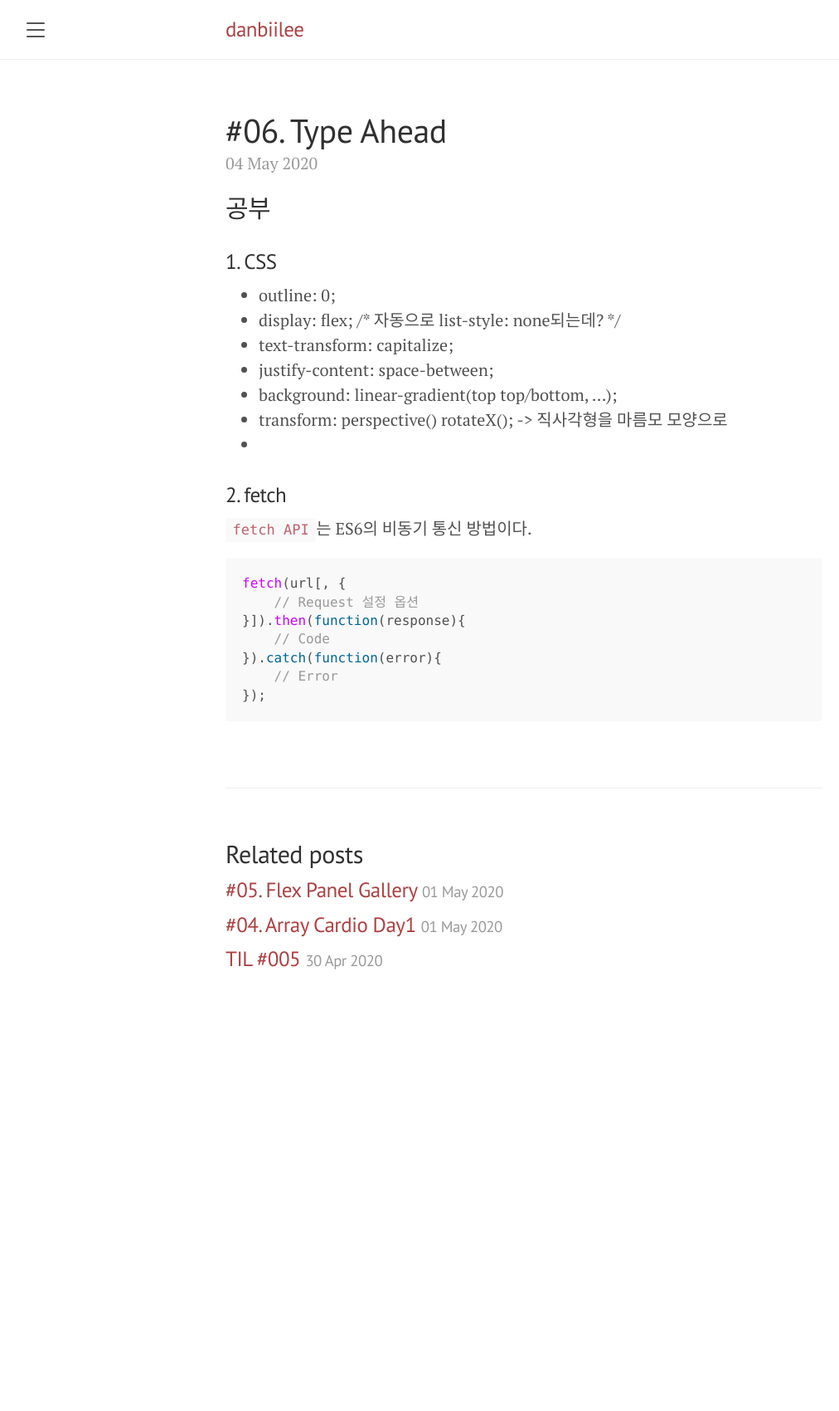
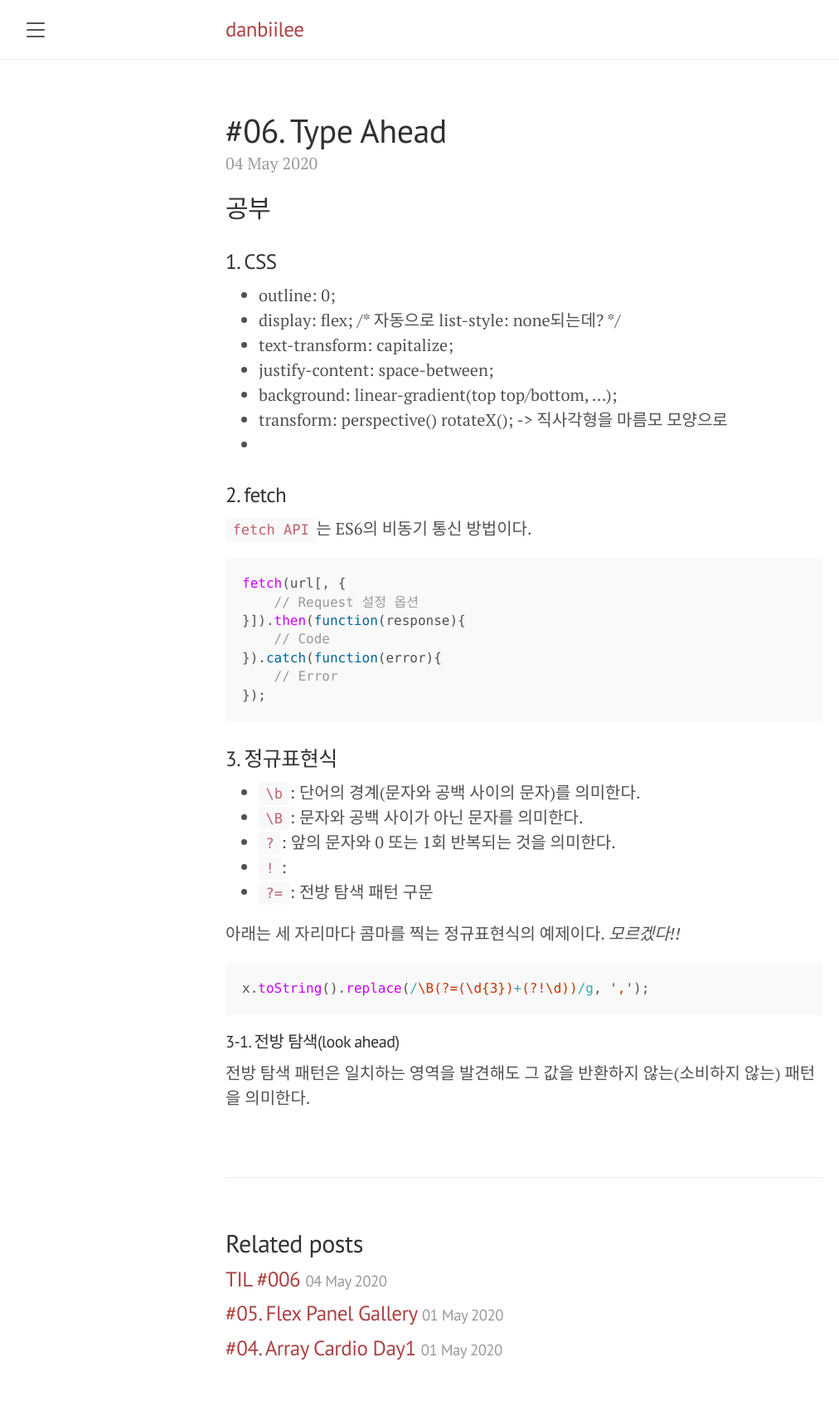
Before and after one commit to danbiilee/danbiilee.github.io, a Jekyll site: the page built from _posts/Javascript30/2020-05-04-06-Type Ahead.md, in a window 1280 px wide. Shown: the whole page at 83% size, without its empty margins (8-1020 px from the left). Built offline with Jekyll 4.4.1, drawn with Linux system fonts in a browser that asks for light colours; before the commit the page ends 1231 px from its top, so only the background shows below that.

Commit message:
docs: Add '0504-TIL06' and Modify 'JS30-06'

````diff
--- a/_posts/Javascript30/2020-05-04-06-Type Ahead.md
+++ b/_posts/Javascript30/2020-05-04-06-Type Ahead.md
@@ -27,3 +27,22 @@ fetch(url[, {
     // Error
 });
 ```
+
+
+
+### 3. 정규표현식
+- `\b`: 단어의 경계(문자와 공백 사이의 문자)를 의미한다.
+- `\B`: 문자와 공백 사이가 아닌 문자를 의미한다.
+- `?`: 앞의 문자와 0 또는 1회 반복되는 것을 의미한다.
+- `!`:
+- `?=`: 전방 탐색 패턴 구문
+
+
+아래는 세 자리마다 콤마를 찍는 정규표현식의 예제이다. _모르겠다!!_
+
+```javascript
+x.toString().replace(/\B(?=(\d{3})+(?!\d))/g, ',');
+```
+
+#### 3-1. 전방 탐색(look ahead)
+전방 탐색 패턴은 일치하는 영역을 발견해도 그 값을 반환하지 않는(소비하지 않는) 패턴을 의미한다.
````
Also changed, not shown: _posts/TIL/2020-05-04-TIL06.md (added, +7 -0 lines).
